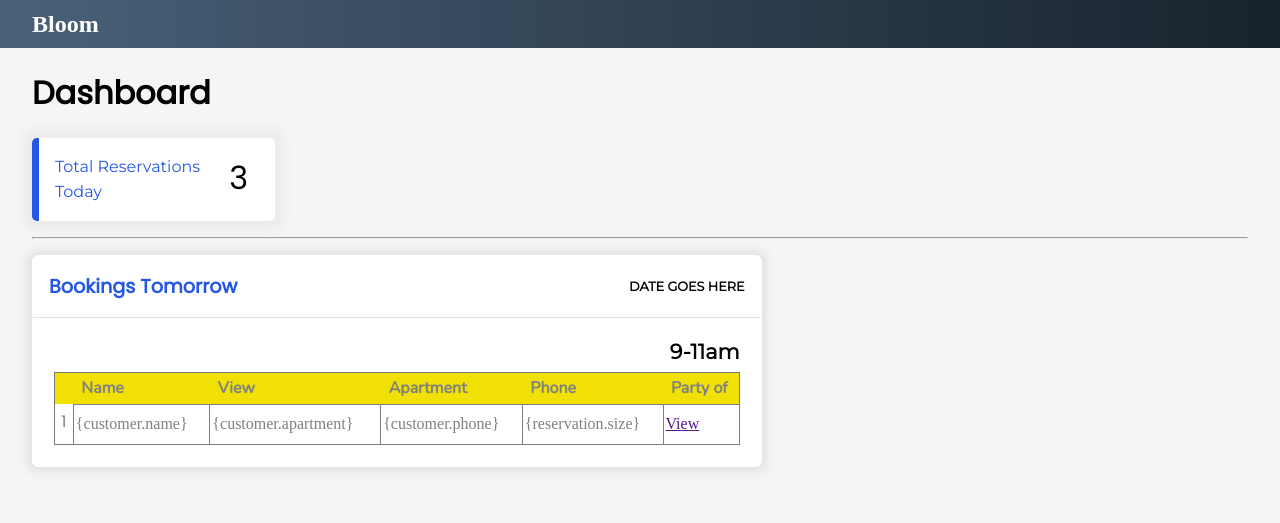
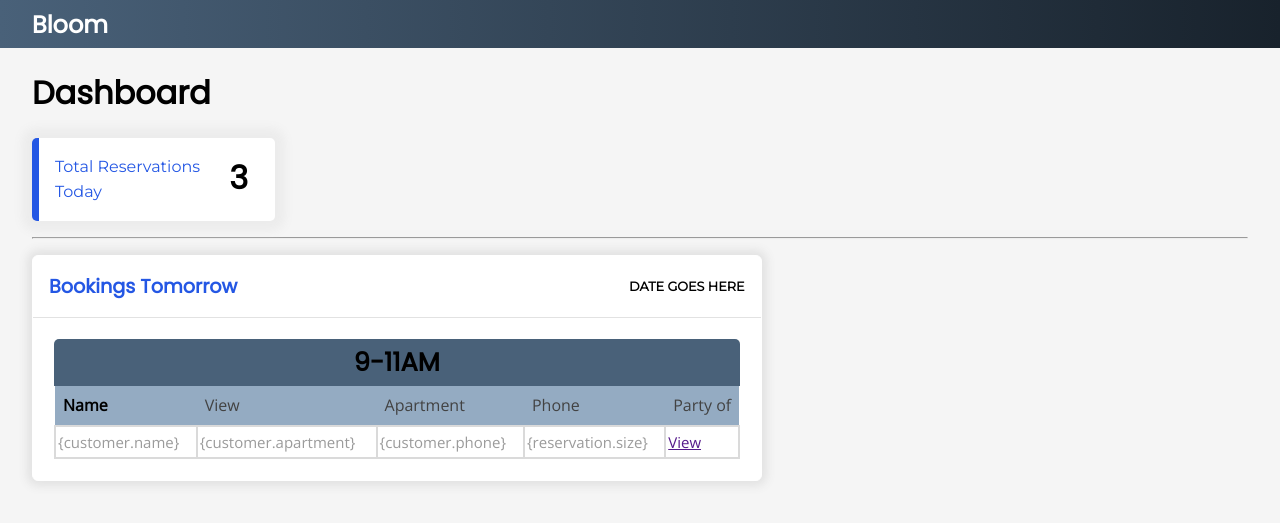
Before and after one commit to ObiTracks/BloomV1, a Django app: page / in a window 1280 px wide. Shown: the top 523 px of the page. Run offline with Django 3.2, Linux system fonts and the light colour scheme; data comes from the database, SQL or seed files in the repository; style sheets or scripts are compiled from the project's sources.

Commit message:
Dashboard table design  updates

```diff
--- a/src/reservations/templates/base.html
+++ b/src/reservations/templates/base.html
@@ -7,7 +7,7 @@
     <meta name="viewport" content="width=device-width, initial-scale=1.0">
     <link rel="stylesheet" type="text/css" href="{% static 'css/base.css' %}">
     <!-- <link rel="stylesheet" type="text/css" href="{% static 'css/animations.css' %}"> -->
-    <link href="https://fonts.googleapis.com/css2?family=Poppins&family=Montserrat&family=Nunito&display=swap" rel="stylesheet">
+    <link href="https://fonts.googleapis.com/css2?family=Poppins&family=Montserrat&family=Nunito&family=Open+Sans&display=swap" rel="stylesheet">
     {% block extra_head %}
     {% endblock %}
 
--- a/src/reservations/templates/home.html
+++ b/src/reservations/templates/home.html
@@ -30,7 +30,7 @@
                 <h3 class="name">9-11am</h3>
                 <table>
                     <tr>
-                        <th></th>
+                        <!-- <th></th> -->
                         <th id="name">Name</th>
                         <th>View</th>
                         <th>Apartment</th>
--- a/src/reservations/views.py
+++ b/src/reservations/views.py
@@ -8,7 +8,7 @@
 def home_page(request):
     next_day = Day.objects.last()
     days = Day.objects.all().count()
-    present_day = None
+    present_day = Day.objects.last()
     if days >= 2:
         present_day = Day.objects.all()[-2]
 
--- /dev/null
+++ b/src/static/css/_variables.scss
@@ -0,0 +1,4 @@
+$font1: 'Poppins', sans-serif;
+$font2: 'Montserrat', sans-serif;
+$font3: 'Nunito', sans-serif;
+$color1: rgb(36, 87, 228);
--- a/src/static/css/base.scss
+++ b/src/static/css/base.scss
@@ -1,7 +1,4 @@
-$font1: 'Poppins', sans-serif;
-$font2: 'Montserrat', sans-serif;
-$font3: 'Nunito', sans-serif;
-$color1: rgb(36, 87, 228);
+@import './variables';
 
 /* SITE WIDE STYLING */* {
     box-sizing: border-box;
--- a/src/static/css/home.css
+++ b/src/static/css/home.css
@@ -54,7 +54,7 @@
           align-items: flex-start;
   font-family: "Poppins", sans-serif;
   font-size: 2rem;
-  font-weight: 200;
+  font-weight: 700;
 }
 
 .slot {
@@ -63,54 +63,48 @@
 }
 
 .slot .name {
-  font-family: "Montserrat", sans-serif;
-  font-size: 1.3rem;
+  font-family: "Poppins", sans-serif;
+  font-size: 1.6rem;
   margin-bottom: 0.5rem;
-  text-align: right;
+  text-align: center;
+  text-transform: uppercase;
+  background: #496179;
+  border-radius: 5px 5px 0 0;
+  margin: 0;
+  padding: 4px;
 }
 
 table {
   width: 100%;
+  border: none;
   border-collapse: collapse;
-  color: grey;
-  counter-reset: rowNumber;
-  /* background: blue; */
+  color: #424242;
+  overflow: hidden;
+  padding: 2px;
 }
 
 table th {
-  height: 2rem;
-  font-family: "Nunito", sans-serif;
+  height: 2.5rem;
+  font-family: 'Open Sans', sans-serif;
   text-align: left;
+  border: none;
+  font-weight: 200;
   padding: 0 0  0 8px;
-  background: #f0e004;
+  background: #94abc2;
 }
 
-table th #name {
+table #name {
   font-weight: 700;
   color: black;
 }
 
 table td {
-  height: 2.5rem;
+  height: 2rem;
+  font-family: 'Open Sans', sans-serif;
+  font-size: 15px;
+  color: #9b9b9b;
   text-align: left;
+  border: solid #dadada 2px;
   padding: 2px;
 }
-
-table tr.data::before {
-  font-family: "Poppins", sans-serif;
-  list-style-type: none;
-  display: -webkit-box;
-  display: -ms-flexbox;
-  display: flex;
-  -webkit-box-pack: center;
-      -ms-flex-pack: center;
-          justify-content: center;
-  -webkit-box-align: center;
-      -ms-flex-align: center;
-          align-items: center;
-  text-align: center;
-  counter-increment: rowNumber;
-  content: counter(rowNumber);
-  padding: 5px;
-}
 /*# sourceMappingURL=home.css.map */
--- a/src/static/css/home.scss
+++ b/src/static/css/home.scss
@@ -1,7 +1,4 @@
-$font1: 'Poppins', sans-serif;
-$font2: 'Montserrat', sans-serif;
-$font3: 'Nunito', sans-serif;
-$color1: rgb(36, 87, 228);
+@import './variables';
 
 .title{
     font-family: $font1;
@@ -12,6 +9,7 @@
 #stats{
     display: flex;
     align-items: flex-start;
+
 }
 .stat{
     display: flex;
@@ -44,50 +42,59 @@
 }
 .slot{
     width: 100%;
-    // border: solid rgb(177, 53, 53) 5px;
-    // border-radius: 6px;
     padding: 5px;
     .name{
-        font-family: $font2;
-        font-size: 1.3rem;
+        font-family: $font1;
+        font-size: 1.6rem;
         margin-bottom: 0.5rem;
-        text-align: right;
+        text-align: center;
+        text-transform: uppercase;
+        background: #496179;
+        border-radius: 5px 5px 0 0 ;
+        margin: 0;
+        padding: 4px;
     }
 }
 table {
     width: 100%;
-    // border: solid rgb(122, 122, 122) 1px;
-    border-radius: 5px;
+    border: none;
     border-collapse: collapse;
-    color: grey;
-    counter-reset: rowNumber;
-        border-radius: ;
-    /* background: blue; */
+    color: rgb(66, 66, 66);
+    overflow: hidden;
+    padding: 2px;
     th{
-        height: 2rem;
-        font-family: $font3;
+        height: 2.5rem;
+        font-family: 'Open Sans', sans-serif;
         text-align: left;
+        border: none;
+        font-weight: 200;
         padding: 0 0  0 8px;
-        background: rgb(240, 224, 4);
-        #name{
+        // background: rgb(240, 224, 4);
+        background: #94abc2;
+
+    }
+    #name{
             font-weight: 700;
             color: black;
         }
-    }
     td{
-        height: 2.5rem;
+        height: 2rem;
+        font-family: 'Open Sans', sans-serif;
+        font-size: 15px;
+        color: rgb(155, 155, 155);
         text-align: left;
+        border: solid rgb(218, 218, 218) 2px;
         padding: 2px;
     }
-    tr.data::before{
-        font-family: $font1;
-        list-style-type: none;
-        display: flex;
-        justify-content: center;
-        align-items: center;
-        text-align: center;
-        counter-increment: rowNumber;
-        content: counter(rowNumber);
-        padding: 5px;
-    }
+    // tr.data::before{
+    //     font-family: $font1;
+    //     list-style-type: none;
+    //     display: flex;
+    //     justify-content: center;
+    //     align-items: center;
+    //     text-align: center;
+    //     counter-increment: rowNumber;
+    //     content: counter(rowNumber);
+    //     padding: 5px;
+    // }
 }
--- a/src/static/css/navbar.css
+++ b/src/static/css/navbar.css
@@ -9,8 +9,11 @@
           align-items: center;
   background: -webkit-gradient(linear, left top, right top, from(#496179), to(#18222c));
   background: linear-gradient(to right, #496179, #18222c);
-  font-family: 'Poppins' sans-serif;
-  color: white;
   padding: 0 2rem 0 2rem;
 }
+
+.navbar h1 {
+  font-family: 'Poppins', sans-serif;
+  color: white;
+}
 /*# sourceMappingURL=navbar.css.map */
```
Also changed, not shown: src/static/css/navbar.scss (line endings or trailing spaces), 3 other files.
